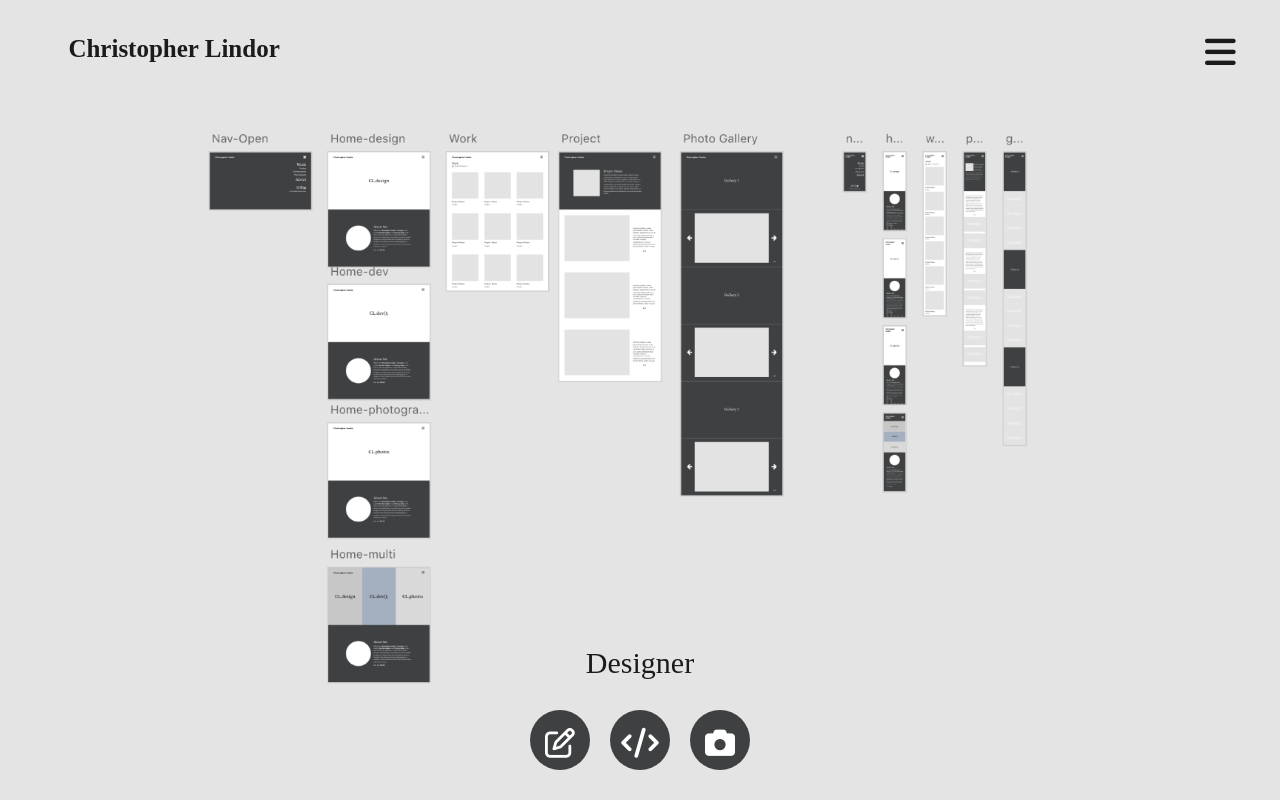
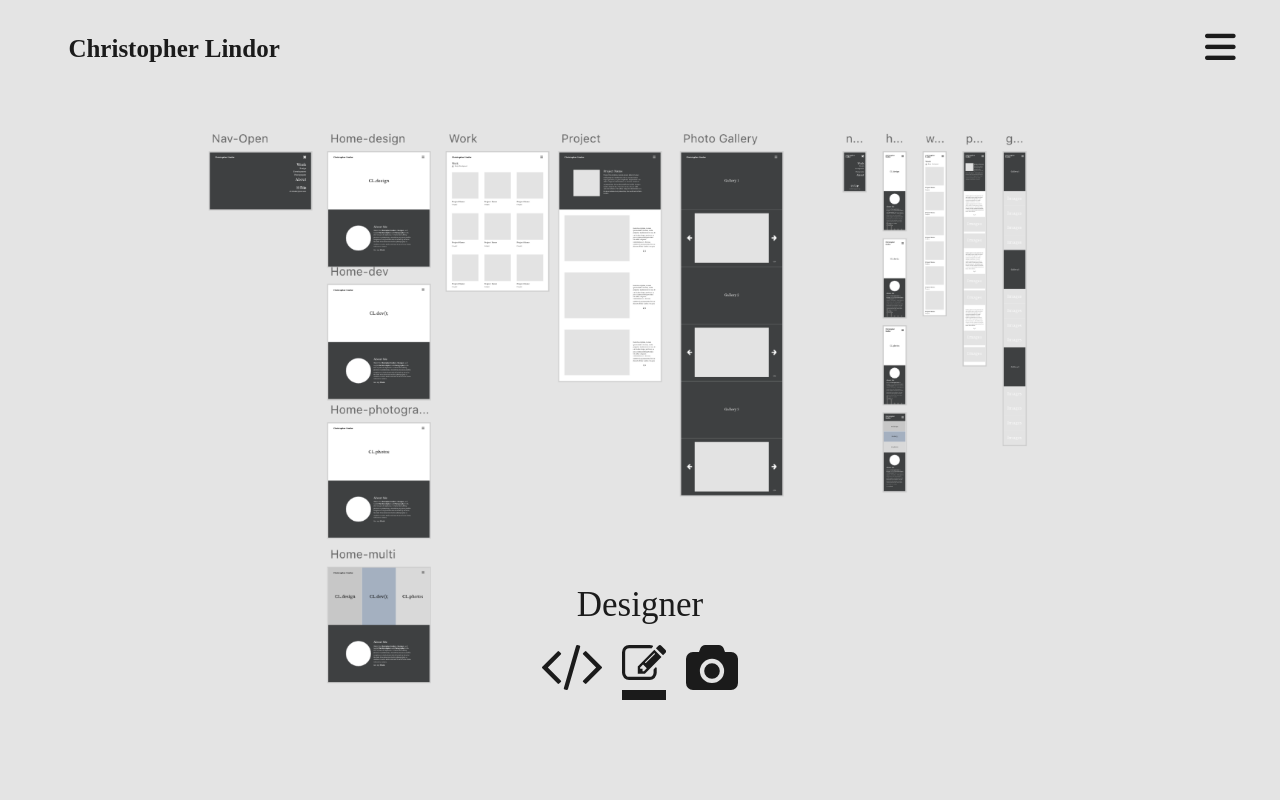
Before and after one commit to chrislindor/react-portfolio, a React app: page / in a window 1280 px wide. Shown: the top 800 px of the page. Built offline with nearby package versions, Linux system fonts and the light colour scheme; a web font is replaced by a local one.

Commit message:
fixed home page styling

```diff
--- a/app/components/Home.js
+++ b/app/components/Home.js
@@ -1,4 +1,5 @@
 import React from 'react';
+import { Link } from 'react-router'
 
 // Font Awseome component
 const Fa = (props) => {
@@ -12,16 +13,50 @@ class Home extends React.Component {
     super(props)
     this.state ={
       creativeType: "home-design",
-      creativeStatus: 'Designer'
+      creativeStatus: 'Designer',
+      designBttn: 'home-bttn home-bttn-active',
+      devBttn: "home-bttn",
+      photoBttn: "home-bttn"
     }
-    this.updateCreative = this.updateCreative.bind(this)
+    this.updateCreative = this.updateCreative.bind(this);
+    this.updateDev = this.updateDev.bind(this);
+    this.updateDesign = this.updateDesign.bind(this);
+    this.updatePhoto = this.updatePhoto.bind(this);
   }
 
-  updateCreative(type,status) {
+  stripState() {
+    this.setState({
+      designBttn: 'home-bttn ',
+      devBttn: "home-bttn",
+      photoBttn: "home-bttn"
+    })
+  }
+
+  updateDev() {
+    this.setState({
+      devBttn: 'home-bttn home-bttn-active'
+    })
+  }
+
+  updateDesign() {
+    this.setState({
+      designBttn: 'home-bttn home-bttn-active'
+    })
+  }
+
+  updatePhoto() {
+    this.setState({
+      photoBttn: 'home-bttn home-bttn-active'
+    })
+  }
+
+  updateCreative(type,status,stateToUpdate, updateFunc) {
     console.log(type);
+    this.stripState();
     this.setState({
       creativeType: type,
-      creativeStatus: status
+      creativeStatus: status,
+      stateToUpdate: "home-bttn home-bttn-active"
     })
   }
 
@@ -33,22 +68,37 @@ class Home extends React.Component {
 
             <section className="home-ctrl">
               <p className="current-creative">{this.state.creativeStatus}</p>
-              <button className="home-bttn" onClick={() => this.updateCreative("home-design", "Designer")}>
-                <Fa iconClass="fa-pencil-square-o"></Fa>
-              </button>
-              <button className="home-bttn" onClick={() => this.updateCreative("home-dev", "Developer")}>
-                <Fa iconClass="fa-code"></Fa>
-              </button>
-              <button className="home-bttn" onClick={() => this.updateCreative("home-photo", "Photographer")}>
-                <Fa iconClass="fa-camera"></Fa>
-              </button>
+              <img src="./assets/images/code.svg" className={this.state.devBttn} onClick={
+                () => {
+                  this.updateCreative("home-dev", "Developer");
+                  this.updateDev();
+                }
+              }/>
+              <img src="./assets/images/pencil-o.svg" className={this.state.designBttn} onClick={
+                () => {
+                  this.updateCreative("home-design", "Designer");
+                  this.updateDesign();
+                }
+              }/>
+              <img src="./assets/images/camera.svg" className={this.state.photoBttn} onClick={
+                () => {
+                  this.updateCreative("home-photo", "Photographer");
+                  this.updatePhoto();
+                }
+              }/>
             </section>
 
           </section>
 
         </section>
         <section className="about">
-          <p>About section</p>
+          <section className="home-inner">
+            <h1>About Me</h1>
+            <p>
+              Hello! I’m Christopher Lindor a Designer, self taught Web Developher and Photographer with over 6 years of exprience. I started out editing pictures in photoshop, and editing myspace profile templates in highschool which fueled my love for the web. I became intersted in photography as another creative outlet and now I never leave home with out a camera.
+            </p>
+            <p>See my <Link to="/work">work</Link></p>
+          </section>
         </section>
 
       </div>
--- a/public/assets/css/main.css
+++ b/public/assets/css/main.css
@@ -69,10 +69,10 @@ header button {
 
 .social-section{
   padding: 70px 0 0 0;
-  /*display: flex;*/
-  /*flex-wrap: wrap;*/
-  /*justify-content: flex-end;*/
-  /*font-size: 25px;*/
+  display: flex;
+  flex-wrap: wrap;
+  justify-content: flex-end;
+  font-size: 25px;
   text-align: right;
 }
 
@@ -83,6 +83,8 @@ header button {
 
 .email {
   font-size: 20px;
+  width: 100vw;
+  padding: 20px 0 0 0;
 }
 
 .nav-links ul {
@@ -123,12 +125,13 @@ header button {
   height: 100vh;
   width: 100vw;
   display: flex;
+  justify-content: center;
   align-items: flex-end;
-  padding: 0 0 30px 0;
+  padding: 0 0 100px 0;
 }
 
 .home-ctrl {
-width: 100vw;
+width: 100%;
 background-color: transparent;
 display: flex;
 justify-content: center;
@@ -138,35 +141,46 @@ flex-wrap: wrap;
 
 .current-creative {
   color: rgb(255, 255, 255);
-  width: 100vw;
+  width: 100%;
+  height: 50px;
+  line-height: 50px;
+  /*background-color: #3E4041;*/
   text-align: center;
-  font-size: 30px;
+  font-size: 35px;
+  margin: 20px 0;
+  padding: 5px 20px;
   mix-blend-mode: difference;
   /*isolation: auto;*/
 }
 
 .home-bttn {
-  width: 60px;
-  height: 60px;
-  border-radius: 50%;
-  font-size: 30px;
-  /*text-align: center;*/
-  outline: 0;
+  /*width: 50px;*/
+  height: 55px;
   border: none;
-  background-color: #3E4041;
-  color: rgb(255, 255, 255);
-  /*padding: 0 0 .5vh 5vw;*/
-  /*mix-blend-mode: difference;*/
+  background-color: transparent;
+  fill: rgb(255, 255, 255);
+  padding: 0 0 10px 0;
+  mix-blend-mode: difference;
 }
 
+.home-bttn-active {
+  border-bottom: 10px solid rgb(255, 255, 255);
+  /*border-right: 40px solid transparent;*/
+  /*border-left: 40px solid transparent;*/
+  /*border-radius: 20px;*/
+}
+
+.home-bttn>.fa {
+  position: relative;
+  left: -10px;
+}
 .home-bttn:nth-of-type(2) {
   margin: 0 20px;
 }
 
-.fa {
+.home-bttn::before {
   display: inline-block;
-  vertical-align: middle;
-  width: 100%;
+  text-align: center;
 }
 
 .home-design {
@@ -182,7 +196,7 @@ flex-wrap: wrap;
 }
 
 .home-photo {
-  background-image: url('../images/photo-back.jpg');
+  background-image: url('../images/photo-back-3.jpg');
   background-position: center;
   background-size: cover;
 }
```
Also changed, not shown: public/assets/images/camera.svg (added), public/assets/images/code.svg (added), public/assets/images/pencil-o.svg (added), public/assets/images/photo-back-3.jpg (added).
